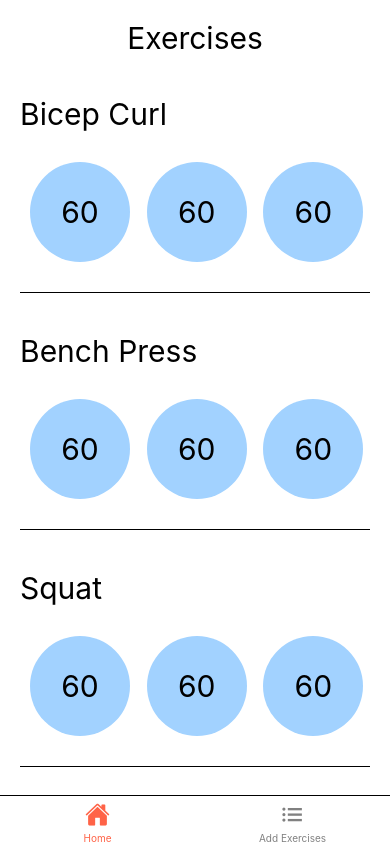
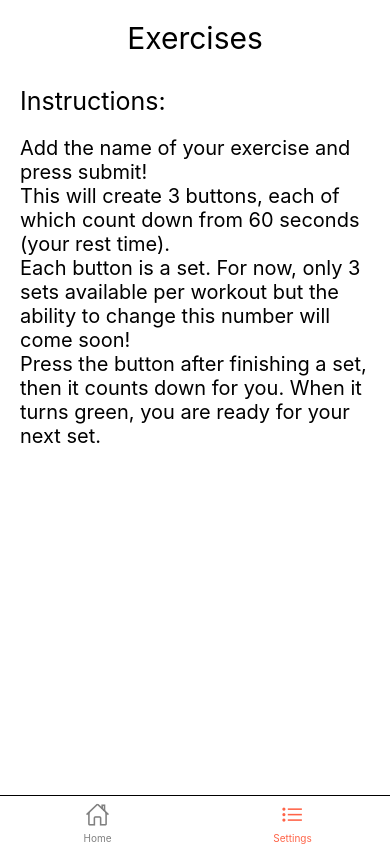
Before and after one commit to paulpetelski/SetCounter-IOS-App, a React Native app: screen /Settings in a window 390 px wide. Built offline with nearby package versions, Linux system fonts and the light colour scheme.

Commit message:
update ui

```diff
--- a/App.js
+++ b/App.js
@@ -56,7 +56,7 @@ export default function App() {
 
               if (route.name === "Home") {
                 iconName = focused ? "ios-home" : "ios-home-outline";
-              } else if (route.name === "Add Exercises") {
+              } else if (route.name === "Settings") {
                 iconName = focused ? "ios-list-outline" : "ios-list";
               }
               return <Ionicons name={iconName} size={size} color={color} />;
@@ -67,8 +67,8 @@ export default function App() {
             headerMode: "none",
           })}
         >
-          <Tab.Screen name="Home" component={HomeScreen}></Tab.Screen>
-          <Tab.Screen name="Add Exercises" component={AddExercise}></Tab.Screen>
+          <Tab.Screen name="Home" component={AddExercise}></Tab.Screen>
+          <Tab.Screen name="Settings" component={HomeScreen}></Tab.Screen>
         </Tab.Navigator>
       </NavigationContainer>
     </>
--- a/components/AddExercise.js
+++ b/components/AddExercise.js
@@ -11,27 +11,38 @@ export default function AddExercise() {
   const [exercises, setExercises] = useState([]);
 
   const handleAddTask = () => {
-    setExercises([...exercises, exercise]);
-    setExercise(null);
+    if (exercise != null) {
+      setExercises([...exercises, exercise]);
+      setExercise(null);
+    }
+  };
+
+  const resetExercises = () => {
+    setExercises([]);
   };
 
   // text input not working yet
   return (
     <ScrollView style={styles.scrollview} showsVerticalScrollIndicator="false">
-      <Text style={styles.header}>Add an Exercise:</Text>
       <TextInput
-        placeholder="Placeholder"
+        placeholder="Add an exercise..."
+        value={exercise}
         returnKeyType="done"
         style={styles.input}
         onChangeText={(newExercise) => setExercise(newExercise)}
         onSubmitEditing={() => handleAddTask()}
       />
-      <Button title="Submit" onPress={() => handleAddTask()}></Button>
-      <Button title="Reset"></Button>
+      <View style={styles.row}>
+        <Button
+          color="red"
+          title="Clear"
+          onPress={() => resetExercises()}
+        ></Button>
+        <Button title="Submit" onPress={() => handleAddTask()}></Button>
+      </View>
 
       {exercises.map((item, index) => {
         return <Set exercise={item} key={index}></Set>;
-        //return <Text key={index}>{item}</Text>;
       })}
     </ScrollView>
   );
@@ -54,11 +65,12 @@ const styles = StyleSheet.create({
     marginHorizontal: 20,
   },
   input: {
+    marginTop: 30,
     paddingVertical: 15,
     paddingHorizontal: 15,
-    backgroundColor: "#dee2e6",
+    backgroundColor: "#fff",
     borderRadius: 60,
-    borderColor: "#ff5500",
+    borderColor: "#00bbf9",
     borderWidth: 1,
     marginBottom: 30,
   },
@@ -67,4 +79,7 @@ const styles = StyleSheet.create({
     paddingTop: 30,
     paddingBottom: 10,
   },
+  red: {
+    color: "red",
+  },
 });
--- a/components/Buttons.js
+++ b/components/Buttons.js
@@ -17,7 +17,7 @@ const OneButton = () => {
   const [time, setTime] = useState(60);
   const timerRef = React.useRef(time);
 
-  const [color, setColor] = useState("#a2d2ff");
+  const [color, setColor] = useState("#4a4e69");
 
   const startTimer = () => {
     onPress();
@@ -31,7 +31,7 @@ const OneButton = () => {
           setTime(timerRef.current);
           setColor("#ee6055");
         }
-      }, 100);
+      }, 1000);
     }
     return () => {
       clearInterval(timerId);
@@ -58,10 +58,9 @@ const styles = StyleSheet.create({
   },
   button: {
     alignItems: "center",
-    backgroundColor: "#a2d2ff",
-    //backgroundColor: { color },
+    backgroundColor: "#00bbf9",
     borderRadius: 50,
-    width: 100,
+    width: "100%",
     height: 100,
     padding: 10,
     justifyContent: "center",
@@ -71,10 +70,11 @@ const styles = StyleSheet.create({
     padding: 10,
   },
   countText: {
-    color: "#FF00FF",
+    color: "white",
   },
   timeText: {
     fontSize: 30,
+    color: "white",
   },
 });
 
--- a/components/PrintExercises.js
+++ b/components/PrintExercises.js
@@ -3,7 +3,49 @@ import React from "react";
 import Set from "./Set";
 
 const exercises = ({ items }) => {
-  return items.map((item) => <Set exercise={item.name} key={item.key}></Set>);
+  return (
+    <View style={styles.container}>
+      <Text style={styles.title}>Instructions:</Text>
+      <Text style={styles.text}>
+        Add the name of your exercise and press submit!{"\n"}
+      </Text>
+      <Text style={styles.text}>
+        This will create 3 buttons, each of which count down from 60 seconds
+        (your rest time).{"\n"}
+      </Text>
+      <Text style={styles.text}>
+        Each button is a set. For now, only 3 sets available per workout but the
+        ability to change this number will come soon!{"\n"}
+      </Text>
+      <Text style={styles.text}>
+        Press the button after finishing a set, then it counts down for you.
+        When it turns green, you are ready for your next set.
+      </Text>
+    </View>
+  );
 };
 
 export default exercises;
+
+const styles = StyleSheet.create({
+  container: {
+    flex: 1,
+    flexDirection: "column",
+    flexWrap: "wrap",
+    backgroundColor: "#fff",
+    alignItems: "left",
+  },
+  row: {
+    flexDirection: "row",
+    justifyContent: "space-evenly",
+    alignItems: "center",
+  },
+  title: {
+    fontSize: 25,
+    paddingTop: 30,
+    paddingBottom: 20,
+  },
+  text: {
+    fontSize: 20,
+  },
+});
```
